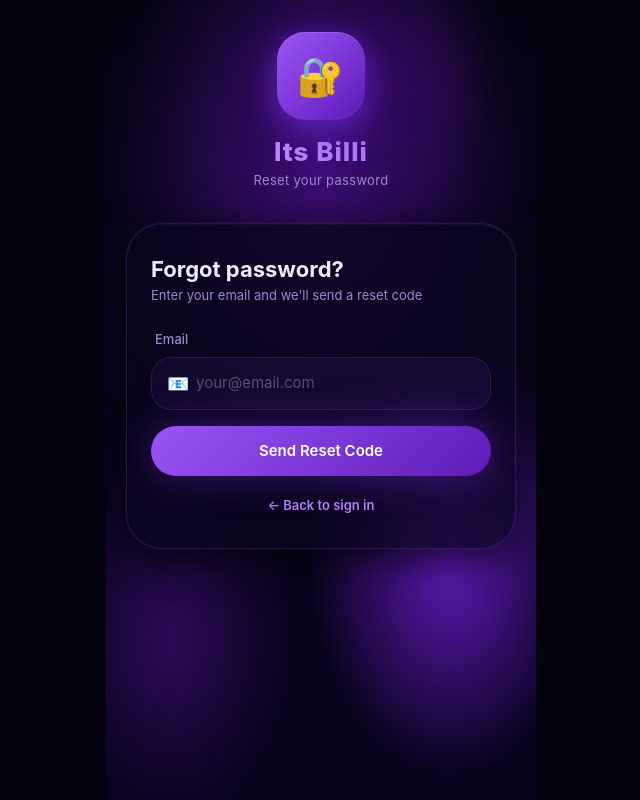
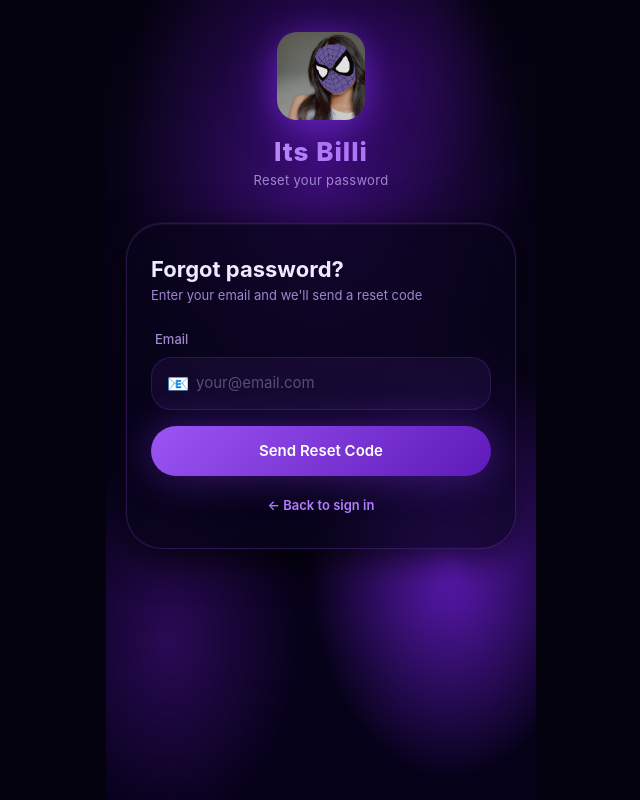
Before and after one commit to PannelDhruvesh/personal, a plain HTML site: page frontend/forgot-password.html in a window 1280 px wide. Shown: the whole page, without its empty margins (319-959 px from the left). Drawn offline with Linux system fonts and the light colour scheme.

Commit message:
fix: logo_1.jpg on register + forgot-password pages; audit all clear
Audit results:
- All 15 JS files: syntax OK
- All 33 Python files: syntax OK
- All HTML asset references: no broken links
- All JS module imports: resolved
- No duplicate event listeners
- No references to deleted files (logo_2, logo_3, nginx.conf)
- All critical features verified present (banner endpoint, cropEditor, uploadBanner)

Fixes applied:
- register.html: replace IB text logo with logo_1.jpg
- forgot-password.html: replace lock emoji with logo_1.jpg
- index.html: minor whitespace cleanup

```diff
--- a/frontend/forgot-password.html
+++ b/frontend/forgot-password.html
@@ -17,7 +17,14 @@
       <div class="auth-inner">
 
         <div class="auth-logo">
-          <div class="auth-logo-icon" style="font-size:38px;">🔐</div>
+          <div class="auth-logo-icon" id="logo-icon">
+            <img
+              src="/images/logo_1.jpg"
+              alt="Its Billi"
+              style="width:100%;height:100%;object-fit:cover;border-radius:20px;"
+              onerror="this.style.display='none';"
+            />
+          </div>
           <h1 class="auth-logo-title">Its Billi</h1>
           <p class="auth-logo-sub">Reset your password</p>
         </div>
```
Also changed, not shown: frontend/index.html (+2 -7 lines), frontend/register.html (+8 -1 lines).
